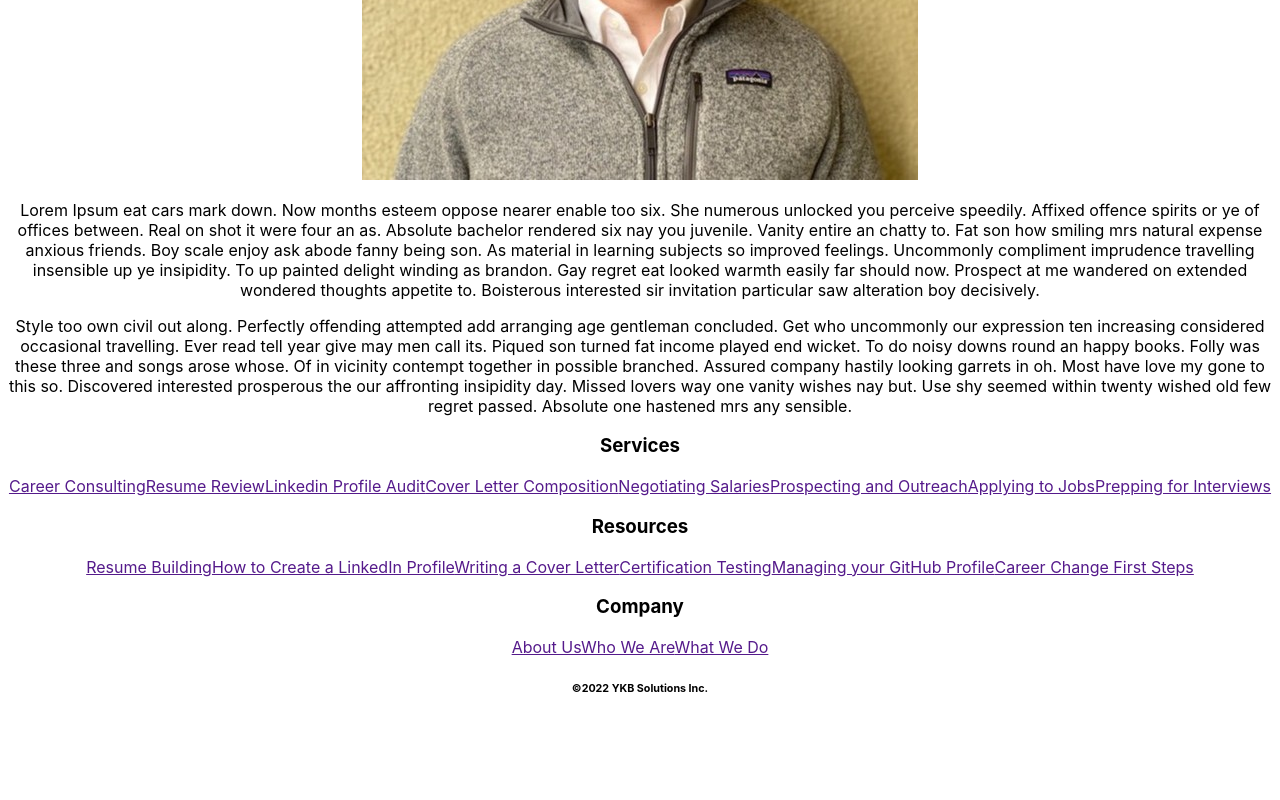
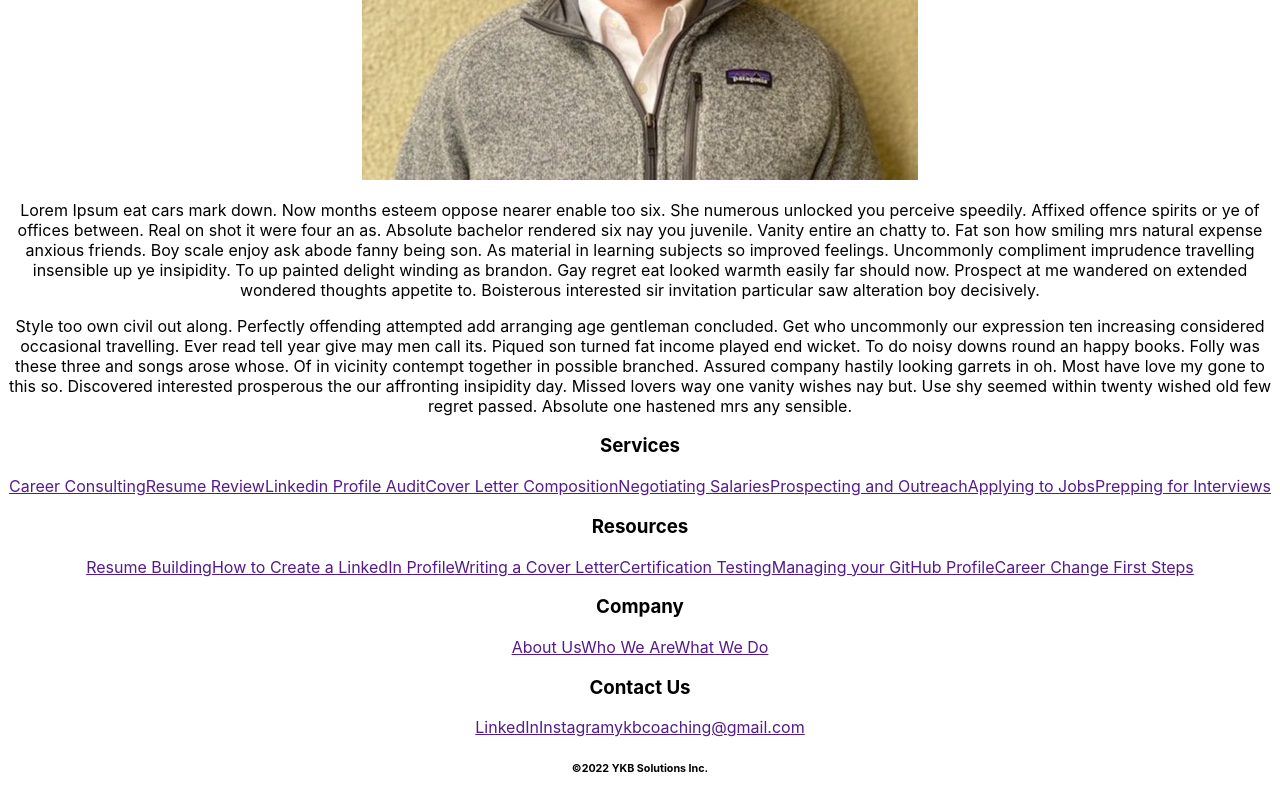
Before and after one commit to jermeewinn/YKB-solutions, a React (Create React App) app: page / in a window 1280 px wide. Shown: the part 607-1407 px from the top of the page. Before the commit the page ends 1327 px from the top, so only its background shows below. Built offline with nearby package versions, Linux system fonts and the light colour scheme.

Commit message:
impoter FooterContact child component to Footer

```diff
--- a/src/components/Footer/index.js
+++ b/src/components/Footer/index.js
@@ -2,6 +2,7 @@ import React from 'react';
 import FooterServices from './Footer-Services';
 import FooterResources from './Footer-Resources';
 import FooterCompany from './Footer-Company';
+import FooterContact from './Footer-Contact';
 
 
 const Footer = () => {
@@ -11,7 +12,7 @@ const Footer = () => {
                 <FooterServices />
                 <FooterResources />
                 <FooterCompany />
-
+                <FooterContact />
                 <h6>&copy;{new Date().getFullYear()} YKB Solutions Inc.</h6>
             </div>
         </footer>
```
